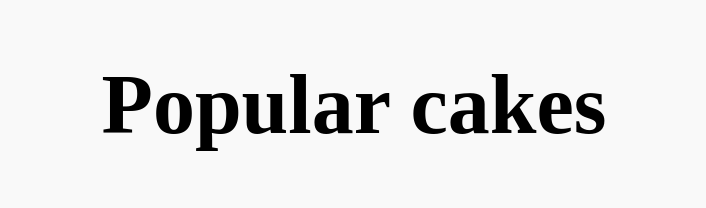
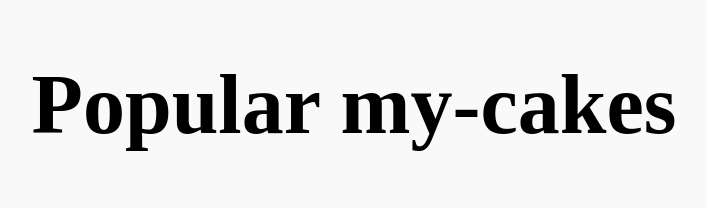
Before and after one commit to artelevchenko/cakes, a plain HTML site: page index.html in a window 1280 px wide. Shown: the top 208 px of the page, without its empty margins (286-992 px from the left). Drawn offline with Linux system fonts and the light colour scheme; a web font is replaced by a local one.

Commit message:
test changes

```diff
--- a/index.html
+++ b/index.html
@@ -10,7 +10,7 @@
 <body>
   <header>
     <div>
-      <h1>Popular cakes</h1>
+      <h1>Popular my-cakes</h1>
     </div>
   </header>
   <main>
```
